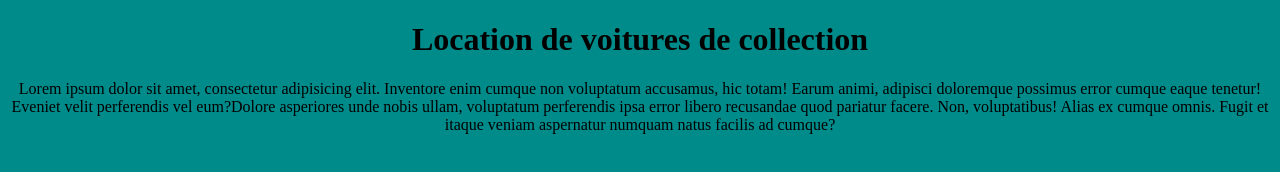
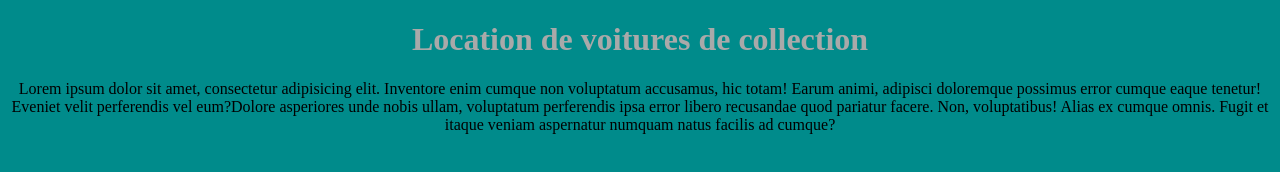
Before and after one commit to bleuplatine/testGit, a plain HTML site: page index.html in a window 1280 px wide. Drawn offline with Linux system fonts and the light colour scheme.

Commit message:
Modification couleur titre

```diff
--- a/index.html
+++ b/index.html
@@ -11,6 +11,9 @@
 
 
     <style>
+        h1 {
+            color: darkgray;
+        }
         body {
             background-color: darkcyan;
             text-align: center;
```
